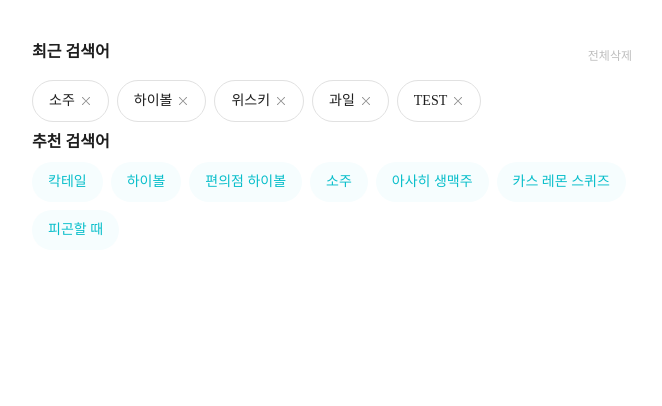
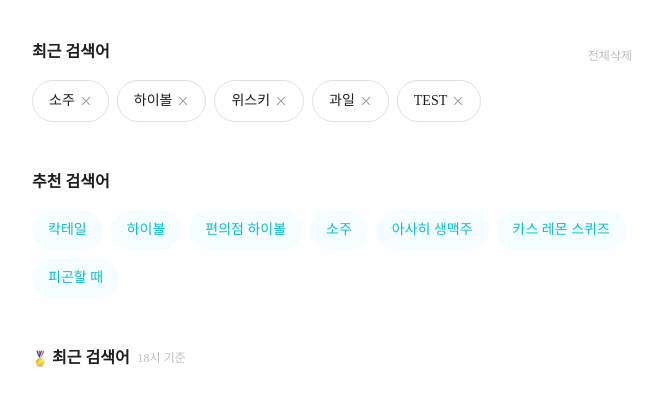
Before and after one commit to suldak/suldak-webview, a Next.js app: page /liquor-search in a window 1280 px wide. Shown: the top 406 px of the page, without its empty margins (308-970 px from the left). Built offline with nearby package versions, Linux system fonts and the light colour scheme.

Commit message:
[Fix] padding 값 조절 및 SVG Component src 삭제

```diff
--- a/app/liquor-search/page.tsx
+++ b/app/liquor-search/page.tsx
@@ -1,52 +1,49 @@
 'use client';
-
-import Image from 'next/image';
 
 import Tag from 'components/Tag';
 import DeleteIcon from 'assets/icons/ico-head-close.svg';
+import SportsModal from 'assets/icons/ico-sports-medal.svg';
 
 /** 술 검색 페이지 */
 const LiquorSearchPage = () => {
   return (
-    <main className="flex flex-col ">
+    <main className="flex flex-col">
       {/* 최근 검색어 */}
-      <section className="">
-        <div className="pt-10 pb-2 px-5 flex justify-between items-end">
+      <section className="px-5">
+        <div className="pt-10 pb-2 flex justify-between items-end">
           <span className="text-base font-bold">최근 검색어</span>
 
-          <button className="text-xs font-medium text-suldak-gray-500">
-            전체삭제
-          </button>
+          <button className="text-xs font-medium text-suldak-gray-500">전체삭제</button>
         </div>
-        <div className="flex items-start py-2 px-5 gap-2 w-full overflow-x-scroll whitespace-nowrap">
+        <div className="flex items-start py-2 gap-2 w-full overflow-x-scroll whitespace-nowrap">
           <Tag tagId={2} tagType="gray">
             <div className="flex justify-center items-center gap-5px">
               <span>소주</span>
-              <DeleteIcon src={DeleteIcon} />
+              <DeleteIcon />
             </div>
           </Tag>
 
           <Tag tagId={2} tagType="gray">
             <div className="flex justify-center items-center gap-5px">
               <span>하이볼</span>
-              <DeleteIcon src={DeleteIcon} />
+              <DeleteIcon />
             </div>
           </Tag>
           <Tag tagId={2} tagType="gray">
             <div className="flex justify-center items-center gap-5px">
               <span>위스키</span>
-              <DeleteIcon src={DeleteIcon} />
+              <DeleteIcon />
             </div>
           </Tag>
           <Tag tagId={2} tagType="gray">
             <div className="flex justify-center items-center gap-5px">
               <span>과일</span>
-              <DeleteIcon src={DeleteIcon} />
+              <DeleteIcon />
             </div>
           </Tag>
           <Tag tagId={2} tagType="gray">
             <div className="flex justify-center items-center gap-5px">
-              <span>TEST</span> <DeleteIcon src={DeleteIcon} />
+              <span>TEST</span> <DeleteIcon />
             </div>
           </Tag>
         </div>
@@ -54,7 +51,7 @@ const LiquorSearchPage = () => {
 
       {/* 추천 검색어 */}
       <section className="px-5">
-        <p className="text-base font-bold">추천 검색어</p>
+        <p className="text-base font-bold pt-10 pb-2">추천 검색어</p>
         <div className="flex flex-wrap gap-2 py-2">
           <Tag tagId={1} tagType="blue">
             칵테일
@@ -79,6 +76,18 @@ const LiquorSearchPage = () => {
           </Tag>
         </div>
       </section>
+
+      {/* 검색 키워드 랭킹 */}
+      <section className="px-5">
+        <div className="pt-10 pb-2 flex justify-start items-center gap-2">
+          <div className="flex items-center gap-1">
+            <SportsModal />
+            <span className="text-base font-bold">최근 검색어</span>
+          </div>
+
+          <button className="text-xs font-medium text-suldak-gray-500">18시 기준</button>
+        </div>
+      </section>
     </main>
   );
 };
```
